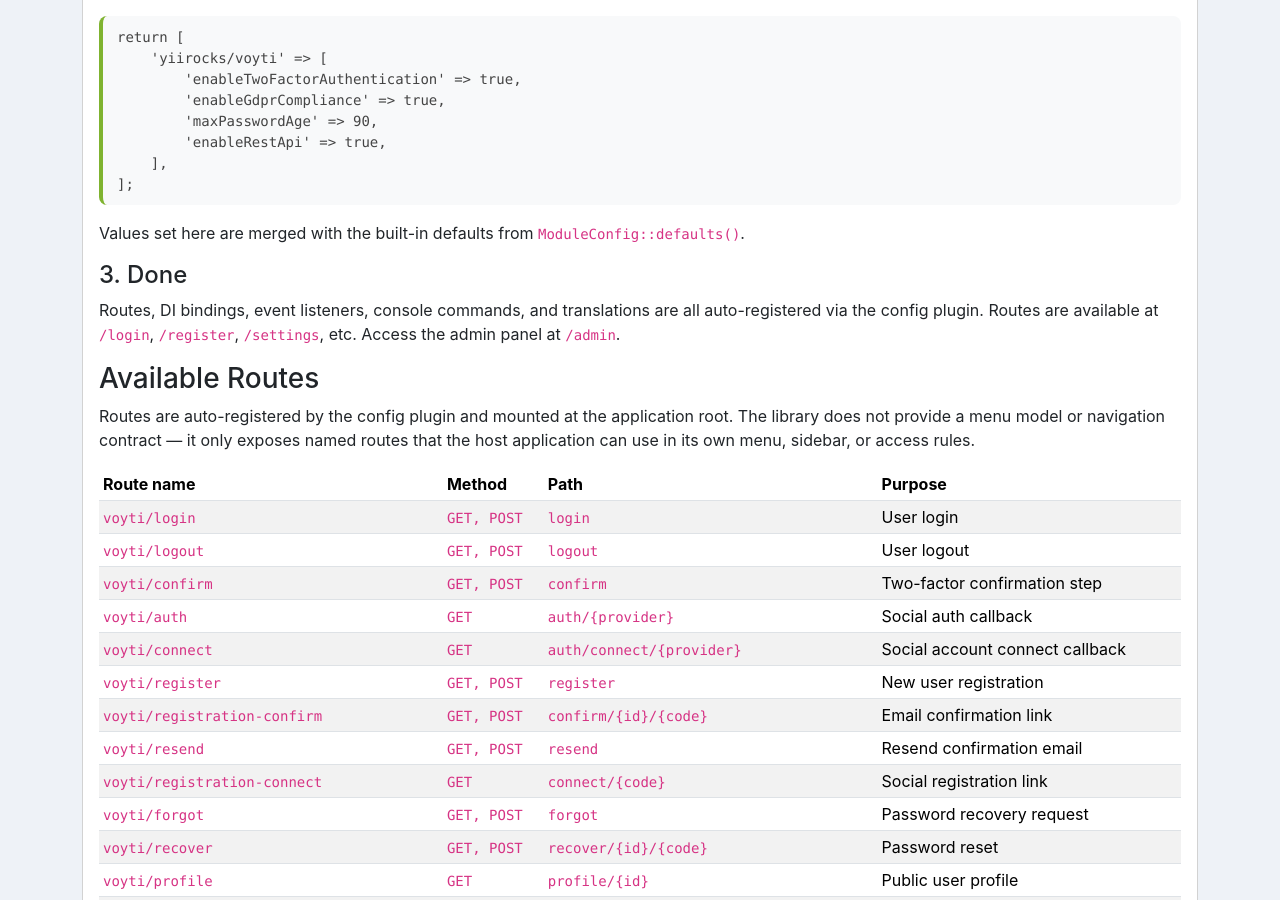
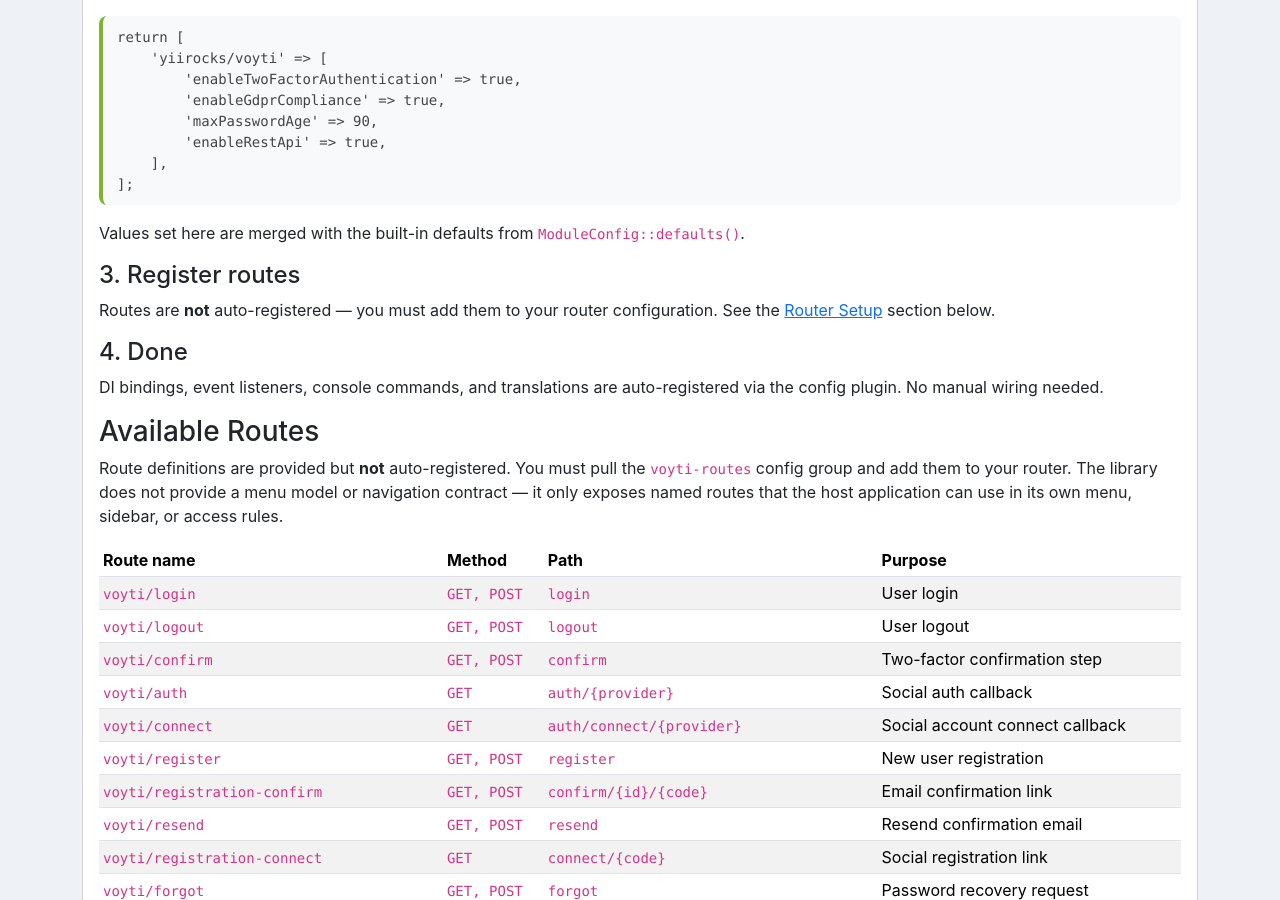
Before and after one commit to YiiRocks/YiiRocks.github.io, a Jekyll site: the page built from voyti/index.html, in a window 1280 px wide and 900 px high, scrolled down 825 px. Built offline with Jekyll 4.4.1, drawn with Linux system fonts in a browser that asks for light colours; a style sheet for code colours, icons or effects is not loaded; some of the changed text lies outside the part shown.

Commit message:
Fix: routes are NOT auto-registered - must be pulled from voyti-routes config group

```diff
--- a/voyti/index.html
+++ b/voyti/index.html
@@ -70,21 +70,27 @@ composer require chillerlan/php-authenticator chillerlan/php-qrcode</code></pre>
             <code>ModuleConfig::defaults()</code>.
         </p>
 
-        <h4>3. Done</h4>
+        <h4>3. Register routes</h4>
         <p>
-            Routes, DI bindings, event listeners, console commands, and
-            translations are all auto-registered via the config plugin. Routes
-            are available at <code>/login</code>, <code>/register</code>,
-            <code>/settings</code>, etc. Access the admin panel at
-            <code>/admin</code>.
+            Routes are <strong>not</strong> auto-registered — you must add
+            them to your router configuration. See the
+            <a href="#routes">Router Setup</a> section below.
+        </p>
+
+        <h4>4. Done</h4>
+        <p>
+            DI bindings, event listeners, console commands, and translations
+            are auto-registered via the config plugin. No manual wiring needed.
         </p>
 
         <h3 class="card-title" id="routes">Available Routes</h3>
         <p>
-            Routes are auto-registered by the config plugin and mounted at the
-            application root. The library does not provide a menu model or
-            navigation contract — it only exposes named routes that the host
-            application can use in its own menu, sidebar, or access rules.
+            Route definitions are provided but <strong>not</strong>
+            auto-registered. You must pull the <code>voyti-routes</code> config
+            group and add them to your router. The library does not provide a
+            menu model or navigation contract — it only exposes named routes
+            that the host application can use in its own menu, sidebar, or
+            access rules.
         </p>
         <div class="table-responsive">
             <table class="table table-sm table-striped">
@@ -152,10 +158,11 @@ composer require chillerlan/php-authenticator chillerlan/php-qrcode</code></pre>
             </table>
         </div>
 
-        <h4>Router Setup (prefix mounting)</h4>
+        <h4>Router Setup</h4>
         <p>
-            To mount Voyti routes under a prefix (e.g. <code>/user</code>),
-            pull the <code>voyti-routes</code> config group and add the prefix:
+            Pull the <code>voyti-routes</code> config group into your router
+            definition. The example below mounts them under a
+            <code>user/</code> prefix — omit or change the prefix as needed:
         </p>
         <pre class="mb-3"><code class="php">use Yiisoft\Config\Config;
 use Yiisoft\Definitions\DynamicReference;
@@ -185,7 +192,8 @@ return [
     ],
 ];</code></pre>
         <p>
-            Without this setup, routes are registered at the root
+            Without this configuration, Voyti routes are not registered at all.
+            Set the prefix to <code>''</code> if you want routes at the root
             (<code>/login</code>, <code>/register</code>, etc.).
         </p>
 
```
